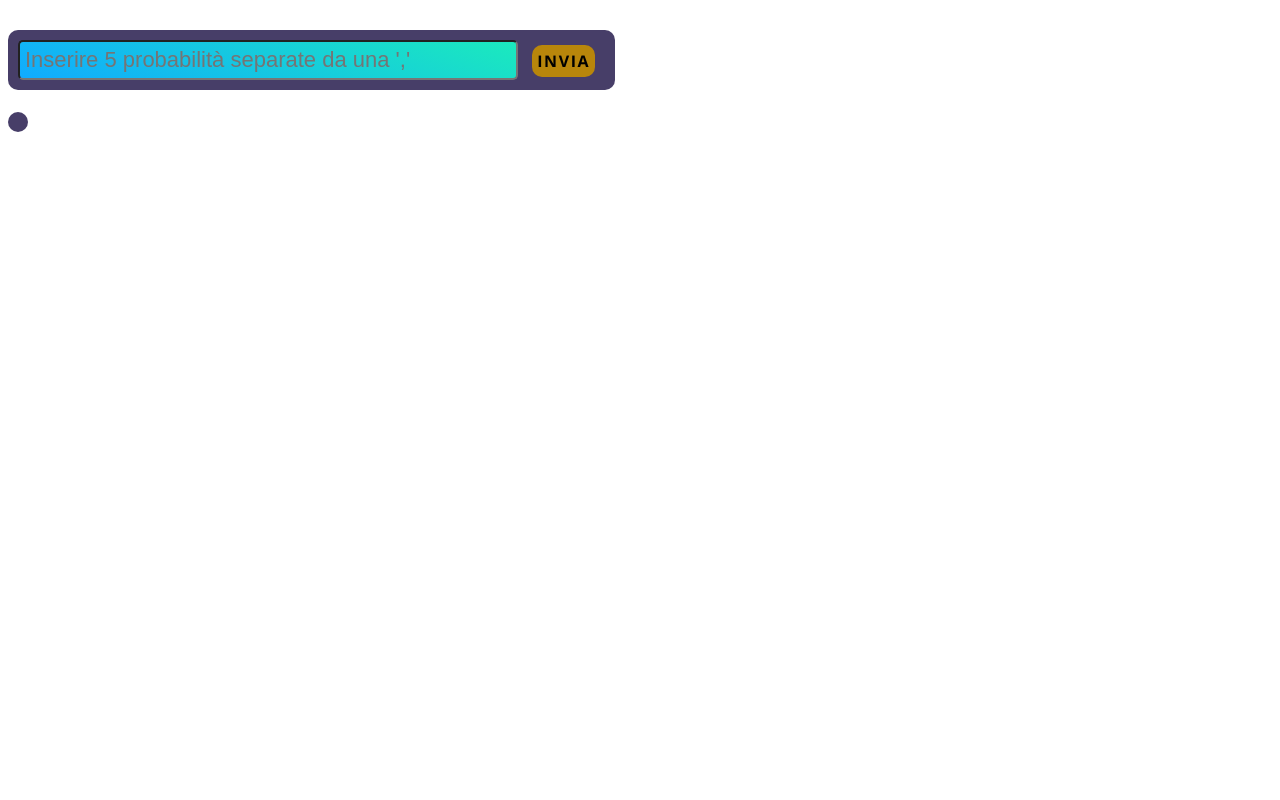
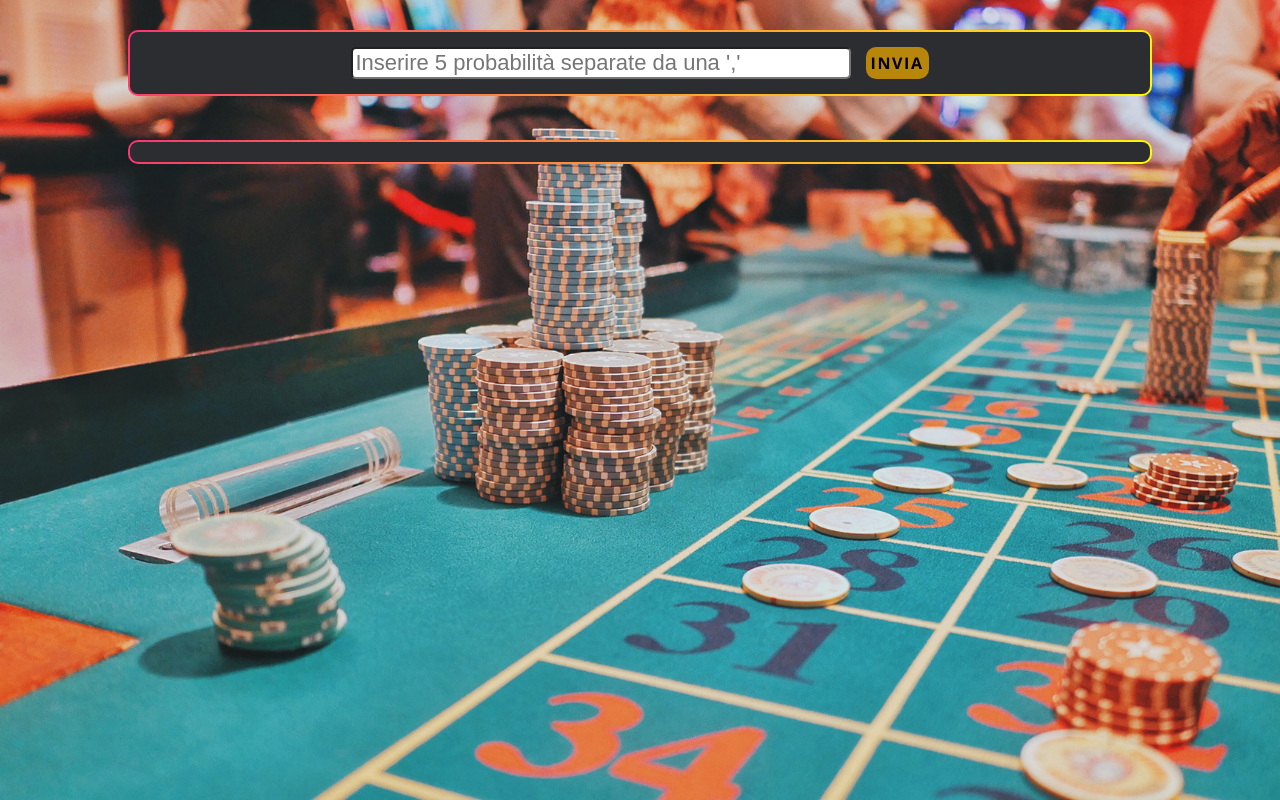
Before and after one commit to xGabbro/Gratta-Vinci, a plain HTML site: page index.html in a window 1280 px wide. Drawn offline with Linux system fonts and the light colour scheme.

Commit message:
Beta 3 -> updated style, add backgroud and fix bug

```diff
--- a/css/styles.css
+++ b/css/styles.css
@@ -19,6 +19,12 @@
 
 body {
 
+    background-image: url("../images/kay-537020-unsplash.jpg");
+	background-size: cover;
+	background-repeat: no-repeat;
+	background-position: center 0px;
+	background-attachment: fixed;
+    float: center;
     font-family: 'OpenSans-Light';
 
 }
@@ -26,11 +32,15 @@ body {
 div.container {
 
     align-items: center;
-    background-color: #473e68;
+    background:
+    	linear-gradient(#2c2d30, #2c2d30) padding-box,
+        linear-gradient(135deg, #fb3570, #fffb00) border-box;
+    border: 2px solid transparent;
     border-radius: 10px;
-    display: inline-block;
+    display: block;
     margin: auto;
     padding: 10px;
+    width: 1000px;
 
 }
 
@@ -39,15 +49,17 @@ a.minButton {
     background-color: darkgoldenrod;
     border-radius: 10px;
     border-style: 1px solid red;
+    cursor: pointer;
     display: inline;
     font-family: 'OpenSans-Bold';
     letter-spacing: 0.1em;
-    margin: 10px;
+    margin: 5px;
     padding: 5px;
     overflow: hidden;
     text-decoration: none;
     text-transform: uppercase;
     transition: background-color 0.5s ease;
+    vertical-align: middle;
 
 }
 
@@ -86,7 +98,7 @@ div.gvButton:hover {
 
 div.gvNumber {
 
-    background-color: darkgoldenrod;
+    background-color: forestgreen;
     border-radius: 10px;
     border-style: 1px solid red;
     cursor: default;
@@ -107,16 +119,17 @@ div.gvNumber {
 
 input[type=text].minTextbox {
 
-    background: linear-gradient(21deg, #10abff, #1beabd);
+    /*background: linear-gradient(90deg, #fb3570, #fffb00) padding-box;*/
     box-sizing: border-box;
     border-radius: 5px;
     border-style: 1px dashed;
     display: inline-block;
     font-size: 22px;
+    margin: 5px;
     outline: none;
     overflow: auto;
-    padding: 5px;
     width: 500px;
     text-decoration: none;
+    vertical-align: middle;
 
 }
--- a/javascript/scripts.js
+++ b/javascript/scripts.js
@@ -51,6 +51,8 @@ function buildGeV() {
     }
 
     gv.innerHTML += "</br>";
+    gv.innerHTML += "</br>";
+    gv.innerHTML += "</br>";
 
     for (var n = 1; n < 16; n++) {
         var div = document.createElement("div");
@@ -69,6 +71,7 @@ function buildGeV() {
 
 function sas(i) {
 
+    var win = false;
     var cel = document.getElementById(i);
 
     var number = Math.floor(Math.random() * probability[index]) + 1;
@@ -78,6 +81,7 @@ function sas(i) {
 
     if (number == probability[index]) {
 
+        win = true;
         finalnumber = winNumber[index];
         index++;
 
@@ -91,7 +95,8 @@ function sas(i) {
 
     cel.innerHTML = finalnumber;
 
-    cel.setAttribute("style", "pointer-events: none; cursor: none;");
+    if (win) cel.setAttribute("style", "pointer-events: none; cursor: none; background-color: forestgreen;");
+    else cel.setAttribute("style", "pointer-events: none; cursor: none; background-color: darkred;");
 
 }
 
```
Also changed, not shown: images/kay-537020-unsplash.jpg (added).
